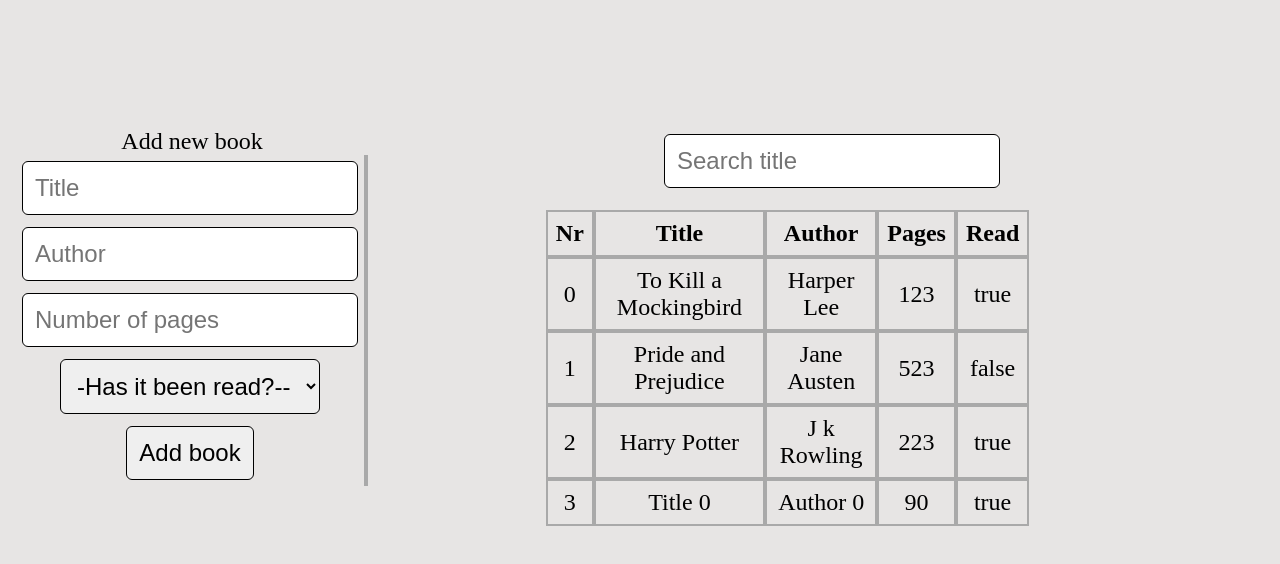
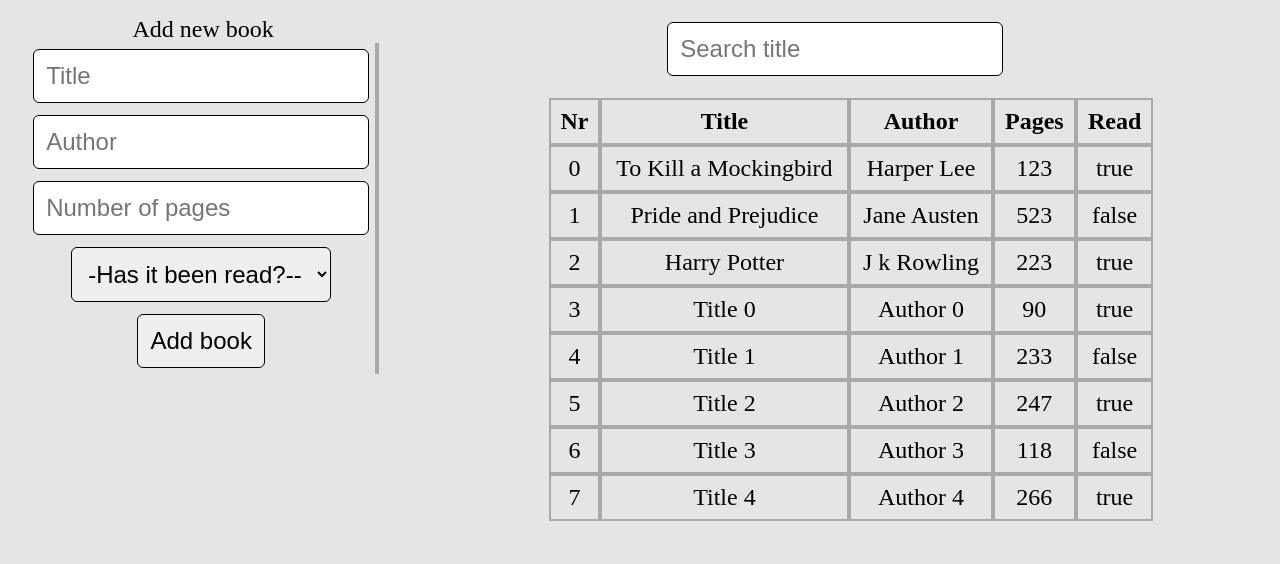
Before and after one commit to Radisza/Library, a plain HTML site: page index.html in a window 1280 px wide. Drawn offline with Linux system fonts and the light colour scheme.

Commit message:
Fix some styling

```diff
--- a/script.js
+++ b/script.js
@@ -57,7 +57,7 @@ function add_book_to_library(book) {
     add_book(get_book_library(), book);
 }
 
-let books = create_books(1);
+let books = create_books(5);
 show_books_table(books);
 
 function set_error_msg(form, input_name, msg) {
--- a/styles.css
+++ b/styles.css
@@ -25,6 +25,8 @@ body {
     text-align: center;
     justify-items: center;
     grid-template-columns: 30% 1fr;
+    gap: 16px;
+    padding: 16px;
 }
 
 .container * {
@@ -35,9 +37,6 @@ body {
     border-right: 4px solid darkgrey;
 }
 
-.books_container {
-    width: 80%;
-}
 
 .books {
     table-layout: auto;
@@ -72,7 +71,7 @@ input {
 }
 
 .error {
-    color: darkred;
+    color: rgb(212, 0, 0);
     text-align: left;
     font-size: 0.7em;
 }
```
